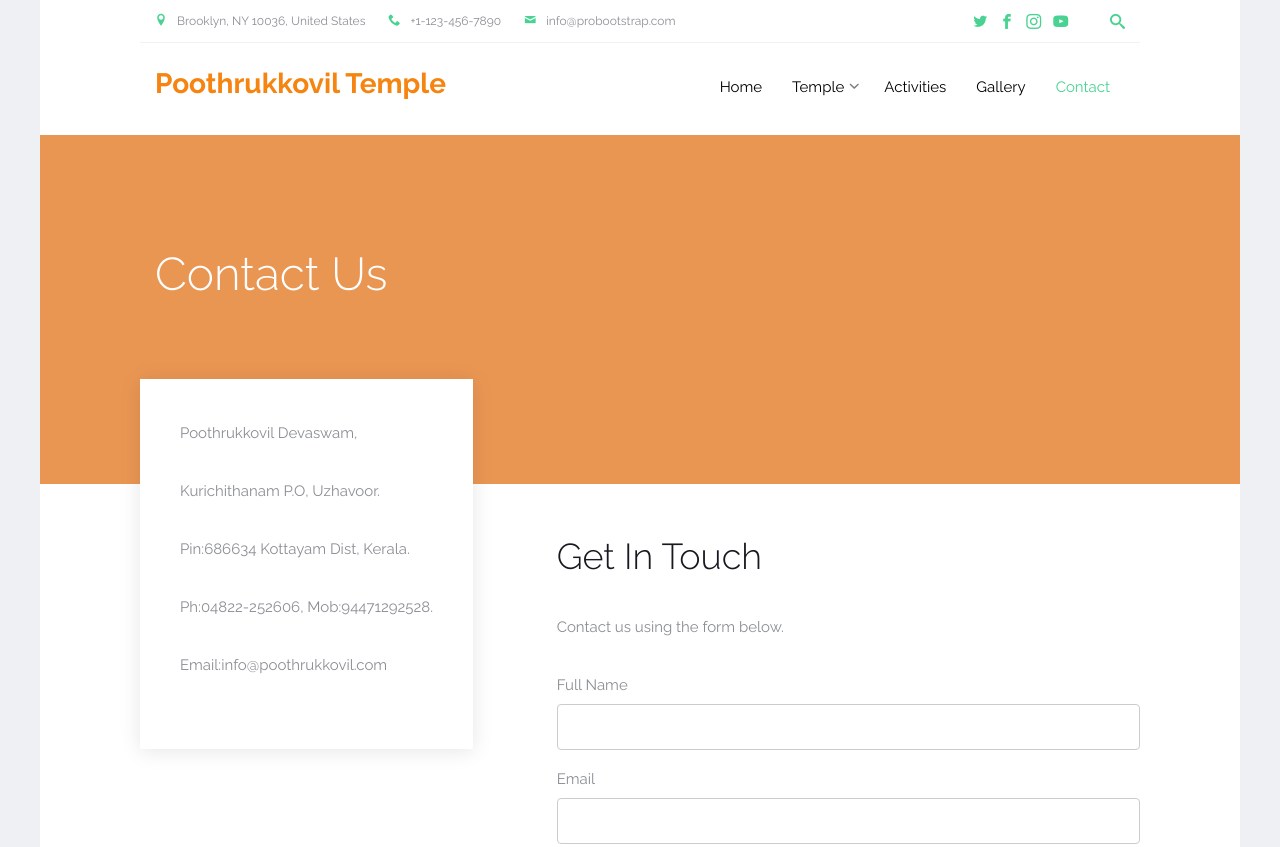
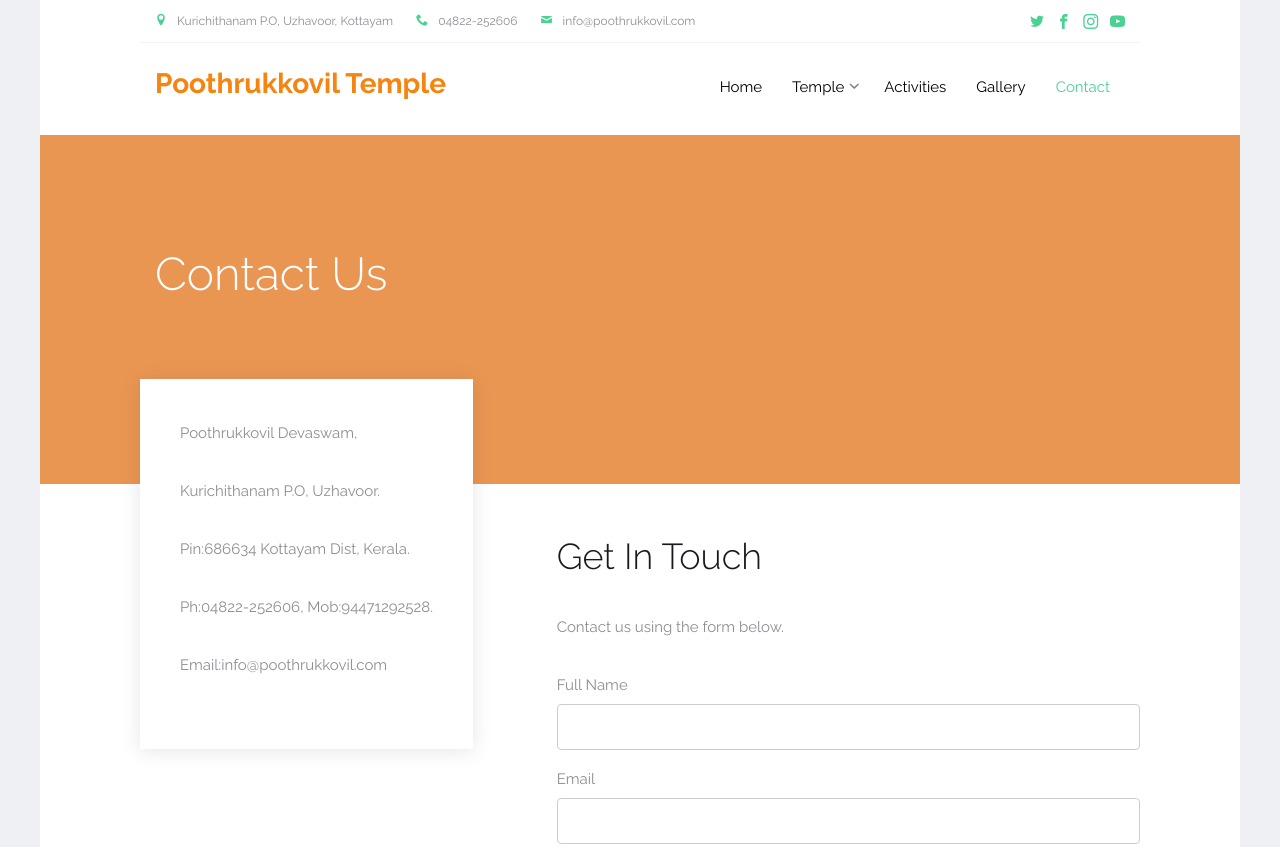
Before and after one commit to midhunjayan/templeWeb, a website: page contact.html in a window 1280 px wide. Shown: the top 847 px of the page. Drawn offline with Linux system fonts and the light colour scheme; files whose address does not match are found by name.

Commit message:
gh pages

```diff
--- a/contact.html
+++ b/contact.html
@@ -12,13 +12,12 @@
 <head>
   <meta charset="utf-8">
   <meta name="viewport" content="width=device-width, initial-scale=1">
-  <title>ProBootstrap:Enlight &mdash; Free Bootstrap Theme, Free Responsive Bootstrap Website Template</title>
-  <meta name="description" content="Free Bootstrap Theme by ProBootstrap.com">
-  <meta name="keywords" content="free website templates, free bootstrap themes, free template, free bootstrap, free website template">
+  <title>Poothrukkovil temple | Contact us</title>
+  <meta name="description" content="Poothrukkovil Poothrukkovil temple">
 
   <link href="https://fonts.googleapis.com/css?family=Raleway:300,400,500,700|Open+Sans" rel="stylesheet">
   <link rel="stylesheet" href="css/styles-merged.css">
-  <link rel="stylesheet" href="css/style.min.css">
+  <link rel="stylesheet" href="css/style.css">
   <link rel="stylesheet" href="css/custom.css">
 
   <!--[if lt IE 9]>
@@ -29,23 +28,15 @@
 
 <body>
 
-  <div class="probootstrap-search" id="probootstrap-search">
-    <a href="#" class="probootstrap-close js-probootstrap-close"><i class="icon-cross"></i></a>
-    <form action="#">
-      <input type="search" name="s" id="search" placeholder="Search a keyword and hit enter...">
-    </form>
-  </div>
-
   <div class="probootstrap-page-wrapper">
     <!-- Fixed navbar -->
-
     <div class="probootstrap-header-top">
       <div class="container">
         <div class="row">
           <div class="col-lg-9 col-md-9 col-sm-9 probootstrap-top-quick-contact-info">
-            <span><i class="icon-location2"></i>Brooklyn, NY 10036, United States</span>
-            <span><i class="icon-phone2"></i>+1-123-456-7890</span>
-            <span><i class="icon-mail"></i>info@probootstrap.com</span>
+            <span><i class="icon-location2"></i>Kurichithanam P.O, Uzhavoor, Kottayam</span>
+            <span><i class="icon-phone2"></i>04822-252606</span>
+            <span><i class="icon-mail"></i>info@poothrukkovil.com</span>
           </div>
           <div class="col-lg-3 col-md-3 col-sm-3 probootstrap-top-social">
             <ul>
@@ -53,7 +44,6 @@
               <li><a href="#"><i class="icon-facebook2"></i></a></li>
               <li><a href="#"><i class="icon-instagram2"></i></a></li>
               <li><a href="#"><i class="icon-youtube"></i></a></li>
-              <li><a href="#" class="probootstrap-search-icon js-probootstrap-search"><i class="icon-search"></i></a></li>
             </ul>
           </div>
         </div>
```
